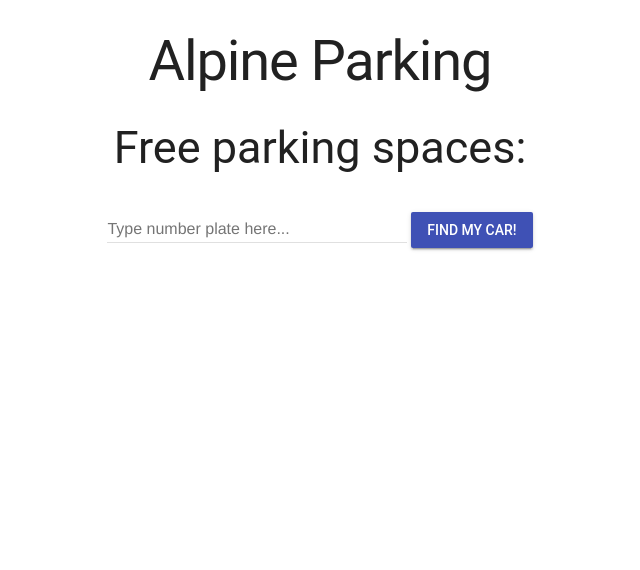
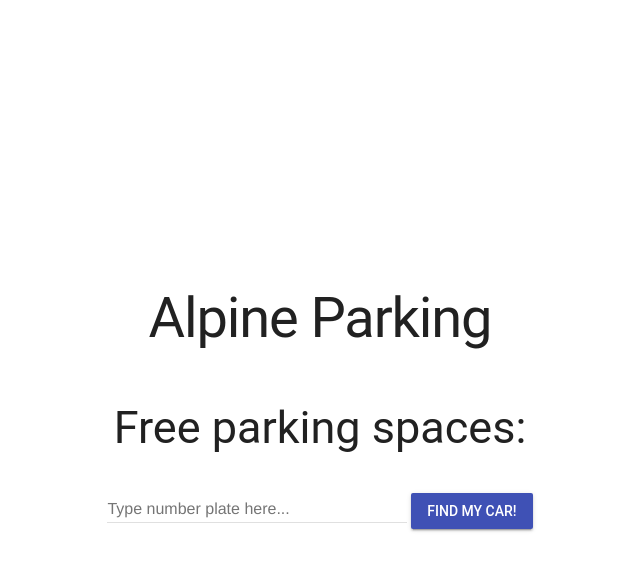
Before and after one commit to PaulPruenster/VS_Legenden, a plain HTML site: page webapp/frontend.html in a window 1280 px wide. Shown: the whole page, without its empty margins (320-960 px from the left). Drawn offline with nearby package versions, Linux system fonts and the light colour scheme; no server answers.

Commit message:
center everything

```diff
--- a/webapp/frontend.html
+++ b/webapp/frontend.html
@@ -12,10 +12,13 @@
     <script defer src="https://code.getmdl.io/1.3.0/material.min.js"></script>
 </head>
 
-<body x-data="{search: false, term: '', spaces: '', result: ''}" style="text-align: center;">
+<body x-data="{search: false, term: '', spaces: '', result: ''}"
+    style="display: flex; flex-direction: column; align-items: center; justify-content: center;">
+
     <h1>Alpine Parking</h1>
-
-    <h2 x-init="getFreeSpaces">Free parking spaces: <strong x-text="spaces"></strong></h2>
+    <div>
+        <h2 x-init="getFreeSpaces">Free parking spaces: <strong x-text="spaces"></strong></h2>
+    </div>
 
     <div x-show="!search" x-transition>
         <div class="mdl-textfield mdl-js-textfield">
```
Also changed, not shown: webapp/backend.html (+1 -1 lines).
